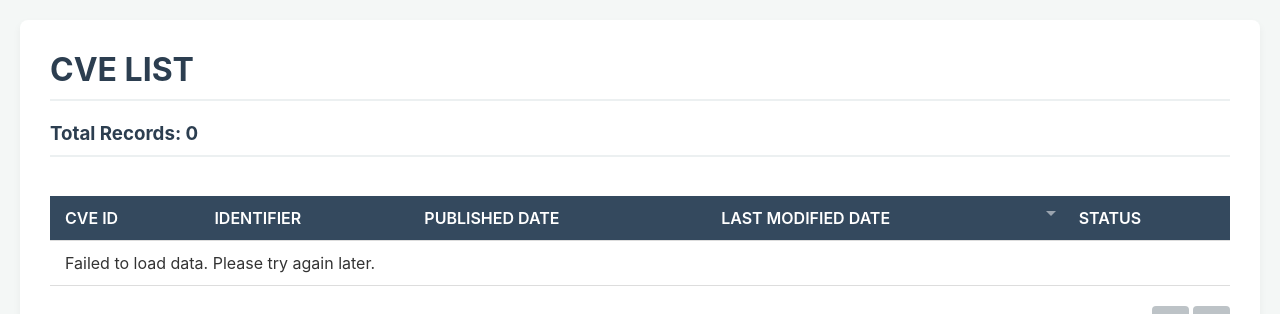
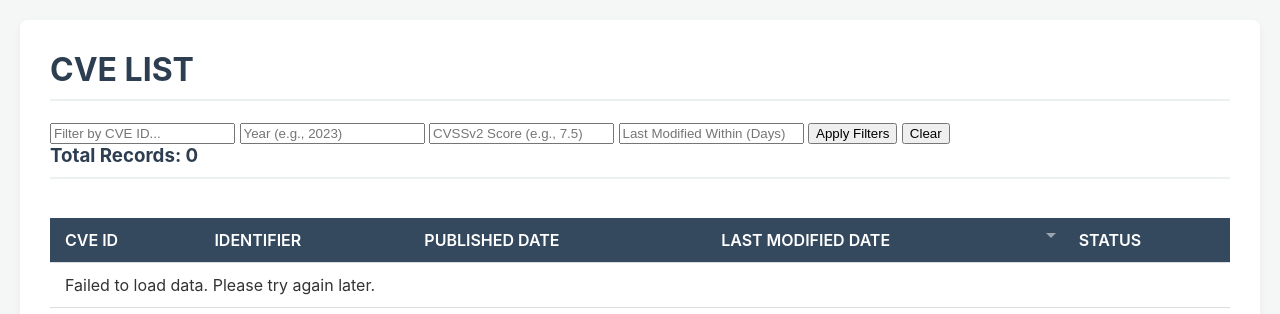
Before and after one commit to SANJAYSA18/Assessment, a Django app: page /cves/list/ in a window 1280 px wide. Shown: the top 314 px of the page. Run offline with Django 5.2, Linux system fonts and the light colour scheme; data that the repository does not hold is empty.

Commit message:
Update list.html

```diff
--- a/cve_app/templates/cve_app/list.html
+++ b/cve_app/templates/cve_app/list.html
@@ -10,6 +10,16 @@
 <body>
     <div class="container">
         <h1>CVE LIST</h1>
+
+        <div class="filter-container">
+            <input type="text" id="filter-cve-id" placeholder="Filter by CVE ID...">
+            <input type="number" id="filter-year" placeholder="Year (e.g., 2023)">
+            <input type="number" id="filter-score" placeholder="CVSSv2 Score (e.g., 7.5)" step="0.1">
+            <input type="number" id="filter-days" placeholder="Last Modified Within (Days)">
+            <button id="filter-btn">Apply Filters</button>
+            <button id="clear-filters-btn">Clear</button>
+        </div>
+
         <h3 id="total-records">Total Records: 0</h3>
 
         <div class="table-container">
@@ -41,7 +51,6 @@
                 <button id="prev-page" disabled>&laquo;</button>
                 <button id="next-page" disabled>&raquo;</button>
             </div>
-
         </div>
     </div>
     <script src="{% static 'js/list.js' %}"></script>
```
